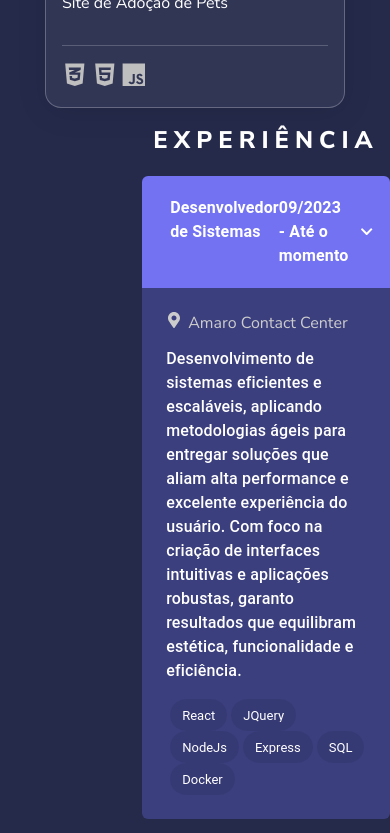
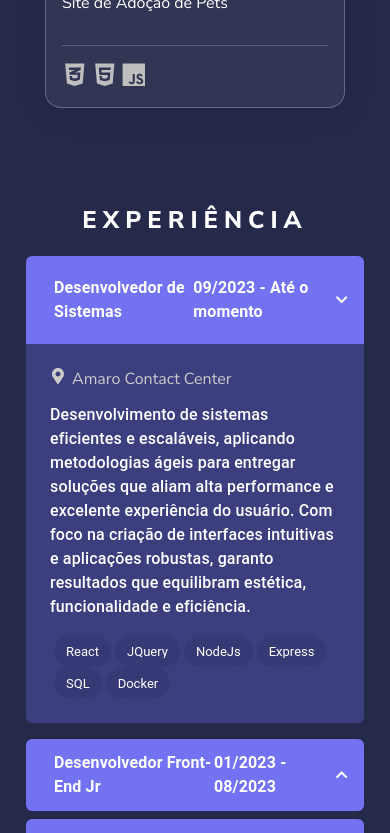
Before and after one commit to Cleber-Severo/my-portfolio, a React (Vite) app: page / in a window 390 px wide. Shown: the part 2320-3153 px from the top of the page. Built offline with nearby package versions, Linux system fonts and the light colour scheme; a web font is replaced by a local one.

Commit message:
style: experiences mobile

```diff
--- a/src/components/styles/Experiences.css
+++ b/src/components/styles/Experiences.css
@@ -6,3 +6,22 @@ section#resume {
 
   padding: 0 250px;
 }
+
+@media screen and (max-width: 1440px) {
+  section#resume {
+      margin: 5rem 0;
+      padding: 0 120px;
+  }
+}
+
+@media screen and (max-width: 1200px) {
+  section#resume {
+      padding: 0 30px;
+  }
+}
+
+@media screen and (max-width: 760px) {
+  section#resume {
+      padding: 0 10px
+  }
+}
```
